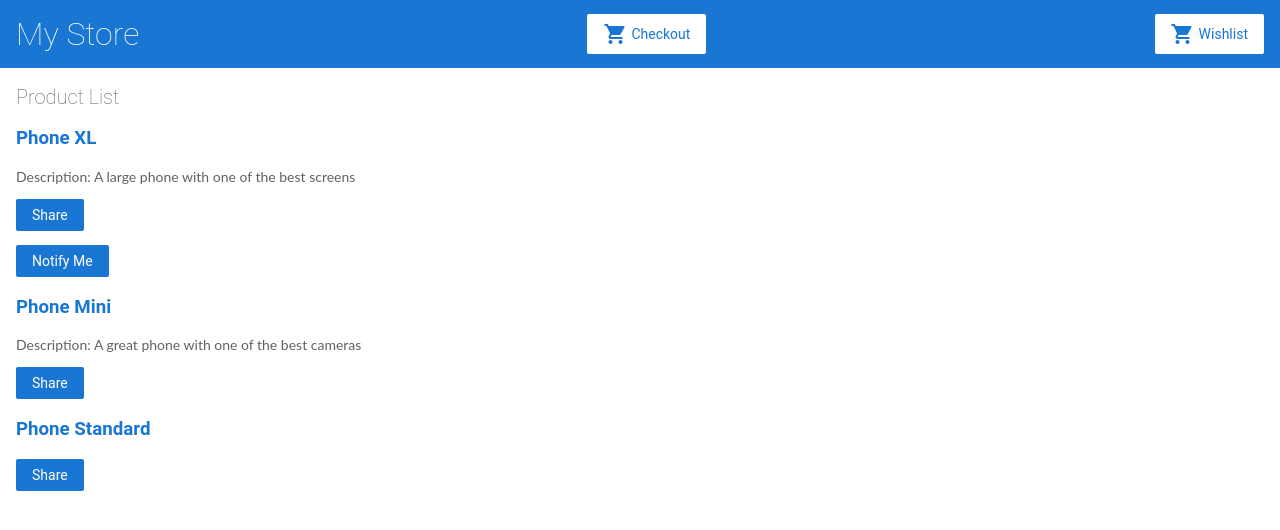
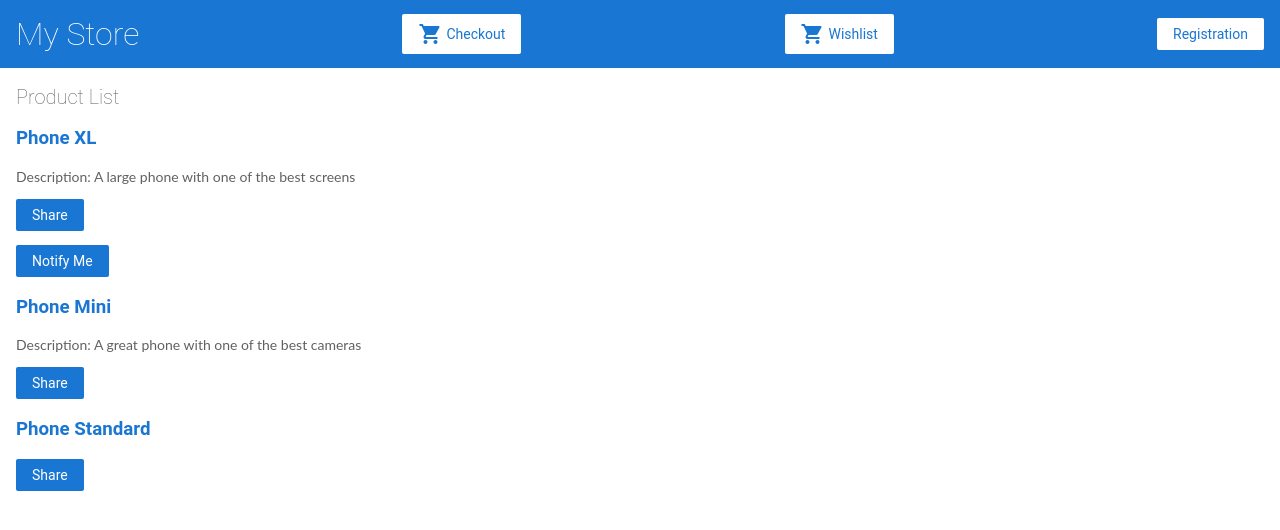
Before and after one commit to ChanksM/angular-tutorial-1, an Angular app: page / in a window 1280 px wide. Shown: the top 530 px of the page. Built offline with nearby package versions, Linux system fonts and the light colour scheme.

Commit message:
fix(task-3): Add registration bar

```diff
--- a/src/app/top-bar/top-bar.component.html
+++ b/src/app/top-bar/top-bar.component.html
@@ -10,3 +10,7 @@
     <i class="material-icons">shopping_cart</i>
     Wishlist
 </a>
+
+<a [routerLink]="['/registration']" class="button fancy-button">
+    Registration
+</a>
```
